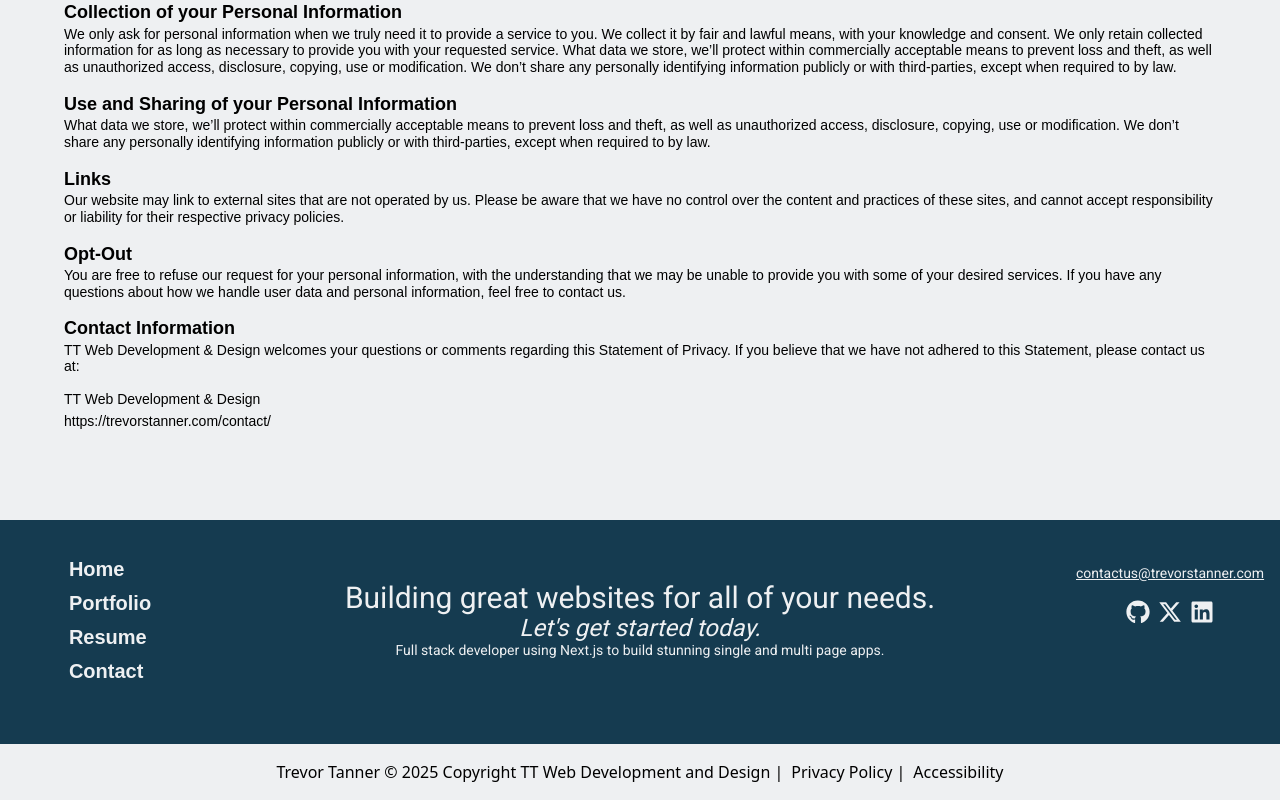
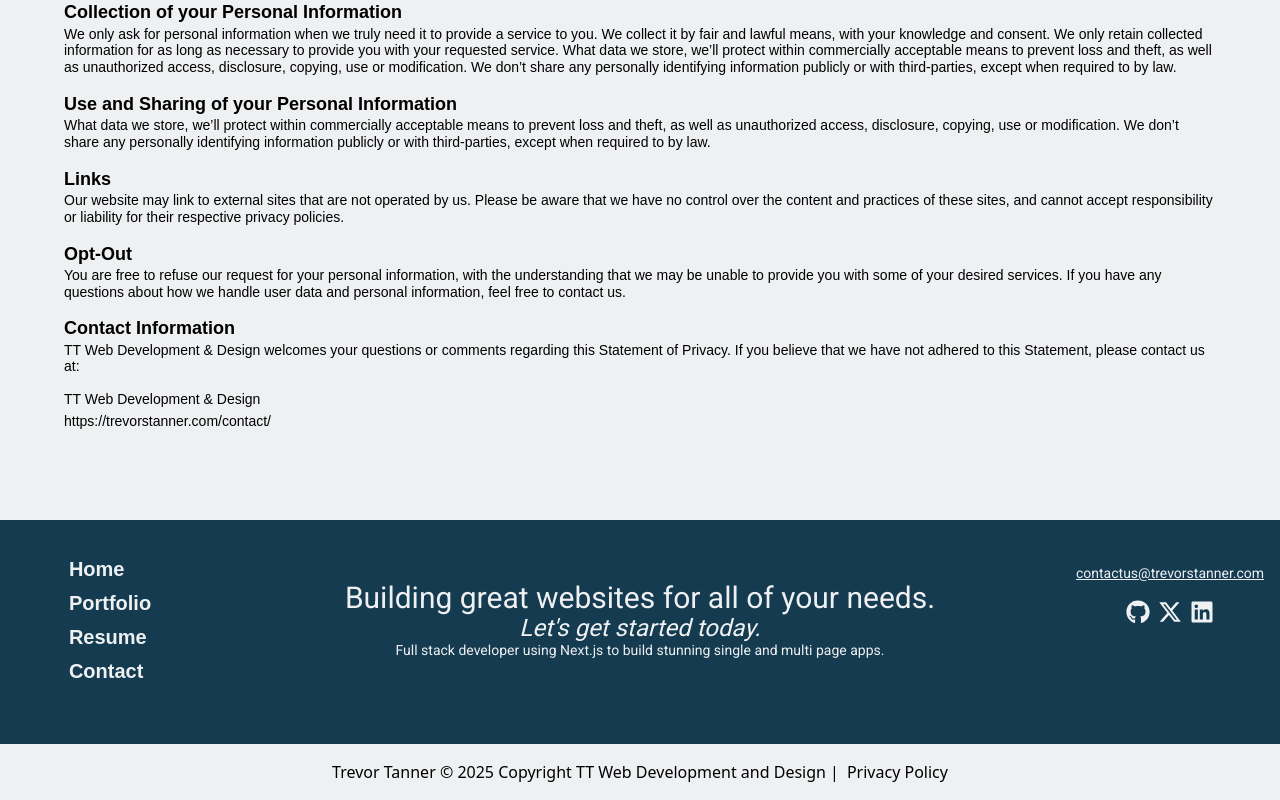
Before and after one commit to trevtanner/site-2025, a Next.js app: page /privacy-policy in a window 1280 px wide. Shown: the part 270-1070 px from the top of the page. Built offline with nearby package versions, Linux system fonts and the light colour scheme.

Commit message:
Header and footer updates

```diff
--- a/src/components/layout/footer.tsx
+++ b/src/components/layout/footer.tsx
@@ -36,7 +36,10 @@ export function Footer() {
               </Link>
             </div>
             <div className="py-1">
-              <Link className="footer-link hover:text-secondary" href={"/contact"}>
+              <Link
+                className="footer-link hover:text-secondary"
+                href={"/contact"}
+              >
                 Contact
               </Link>
             </div>
@@ -98,10 +101,10 @@ export function Footer() {
           <Link href={"/privacy-policy"} className="pl-2 hover:text-white">
             Privacy Policy
           </Link>{" "}
-          |
+          {/* |
           <Link href={"/"} className="pl-2 hover:text-white">
             Accessibility
-          </Link>
+          </Link> */}
         </p>
       </div>
     </>
--- a/src/components/layout/header.tsx
+++ b/src/components/layout/header.tsx
@@ -17,7 +17,7 @@ import { Button } from "../ui/button";
 export function Header() {
   const pathname = usePathname();
   return (
-    <NavigationMenu className="flex items-center justify-between px-8 py-4 bg-primary header nav-text">
+    <NavigationMenu className="flex items-center justify-between px-8 py-4 bg-primary header nav-text sticky top-0 z-50">
       <div className="w-15 hover:cursor-pointer">
         <Link href="/" legacyBehavior passHref>
           <img src="TTlogoBlkBG50.jpg" alt="Logo" />
```
